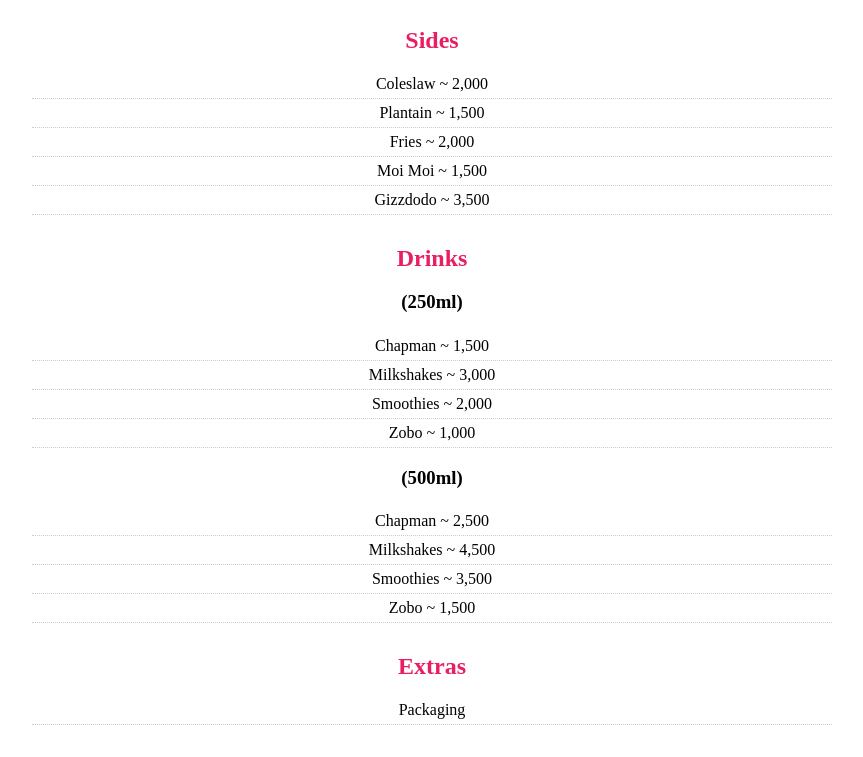
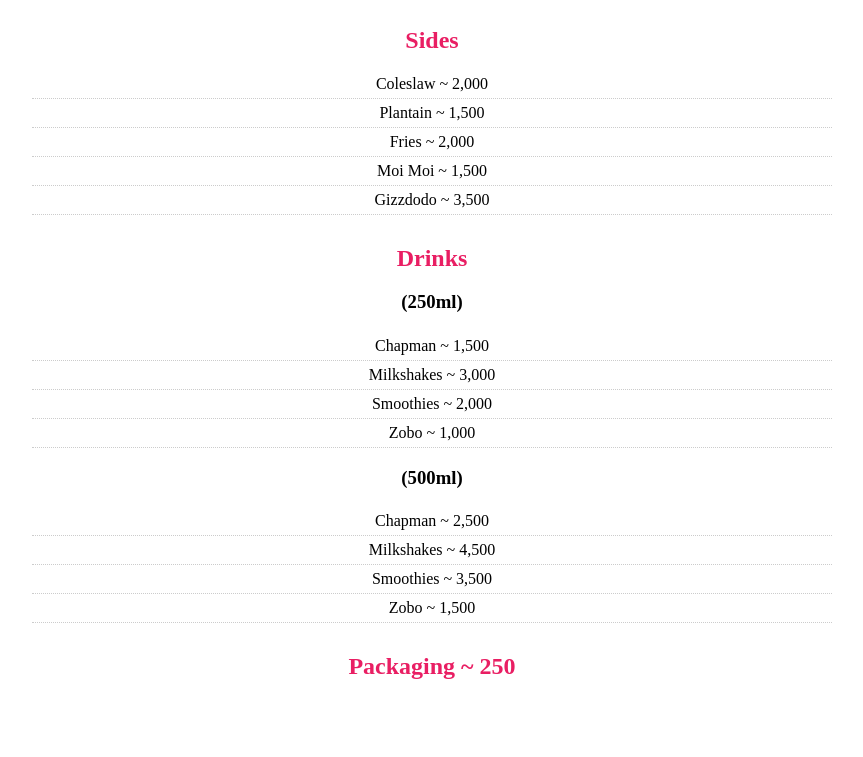
Before and after one commit to phoenixolurin/Deefoodies, a plain HTML site: page index.html in a window 1280 px wide. Shown: the part 1217-1974 px from the top of the page, without its empty margins (208-1071 px from the left). Drawn offline with Linux system fonts and the light colour scheme.

Commit message:
Update index.html

```diff
--- a/index.html
+++ b/index.html
@@ -95,12 +95,10 @@
       </ul>
     </section>
 
-    <section>
-      <h2>Extras</h2>
-      <ul>
-        <li>Packaging </li>
-      </ul>
-    </section>
+    <section id="Extras">
+  <h2>Packaging ~ 250</h2>
+  <p></p>
+</section>
   </div>
 </body>
 </html>
```
